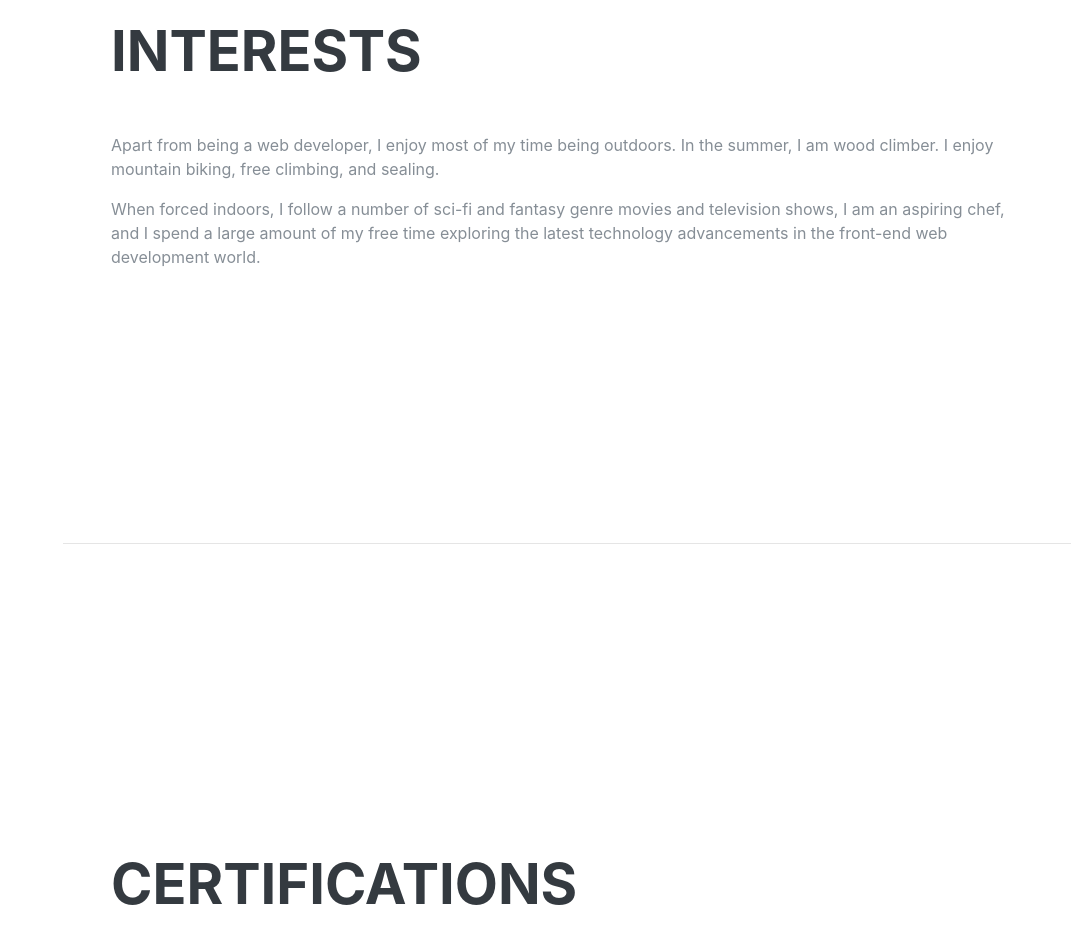
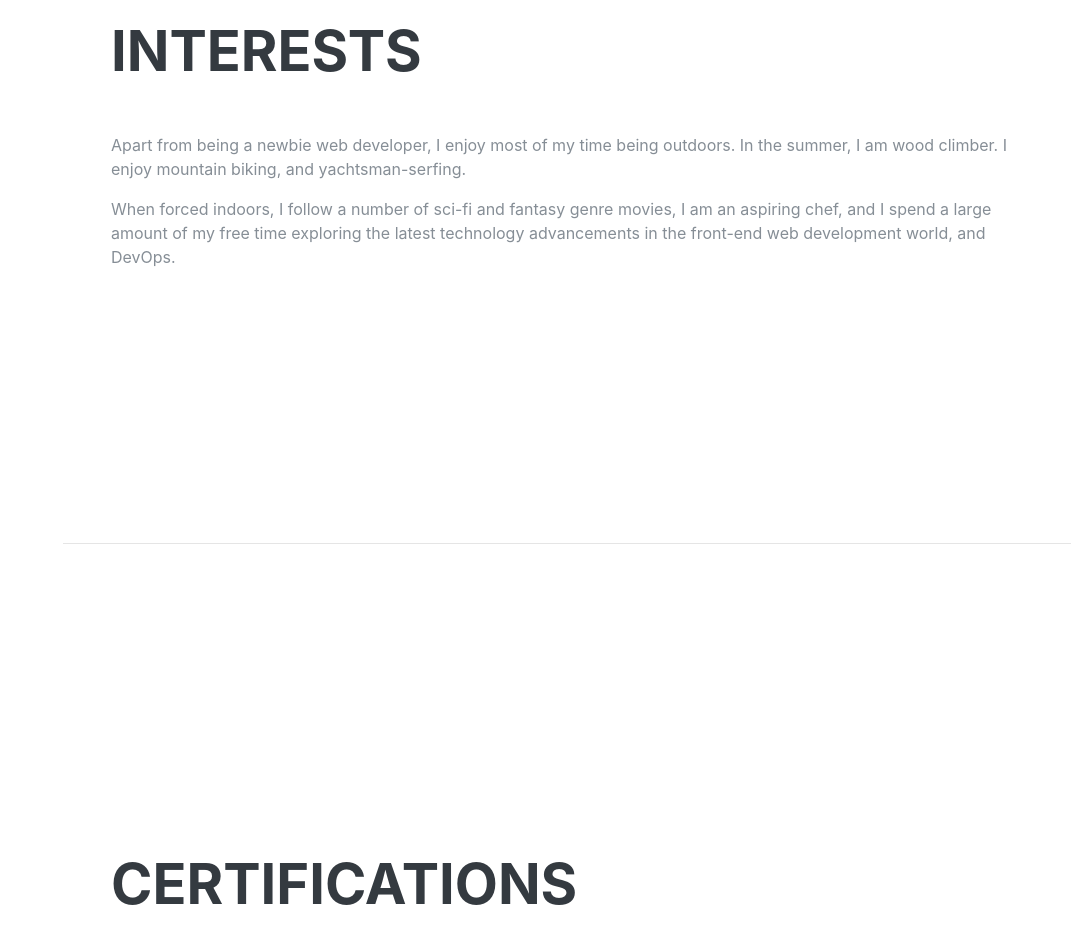
Before and after one commit to Alekskojem/resume, a plain HTML site: page index.html in a window 1280 px wide. Shown: the part 6480-7413 px from the top of the page, without its empty margins (209-1280 px from the left). Drawn offline with nearby package versions, Linux system fonts and the light colour scheme; files that its build step writes are made by us from their sources; a script that the page names is missing; a web font is replaced by a local one.

```diff
--- a/index.html
+++ b/index.html
@@ -367,8 +367,8 @@
       <section class="resume-section p-3 p-lg-5 d-flex flex-column" id="interests">
         <div class="my-auto">
           <h2 class="mb-5">Interests</h2>
-          <p>Apart from being a web developer, I enjoy most of my time being outdoors. In the summer, I am wood climber. I enjoy mountain biking, free climbing, and sealing.</p>
-          <p class="mb-0">When forced indoors, I follow a number of sci-fi and fantasy genre movies and television shows, I am an aspiring chef, and I spend a large amount of my free time exploring the latest technology advancements in the front-end web development world.</p>
+          <p>Apart from being a newbie web developer, I enjoy most of my time being outdoors. In the summer, I am wood climber. I enjoy mountain biking, and yachtsman-serfing.</p>
+          <p class="mb-0">When forced indoors, I follow a number of sci-fi and fantasy genre movies, I am an aspiring chef, and I spend a large amount of my free time exploring the latest technology advancements in the front-end web development world, and DevOps.</p>
         </div>
       </section>
 
```
